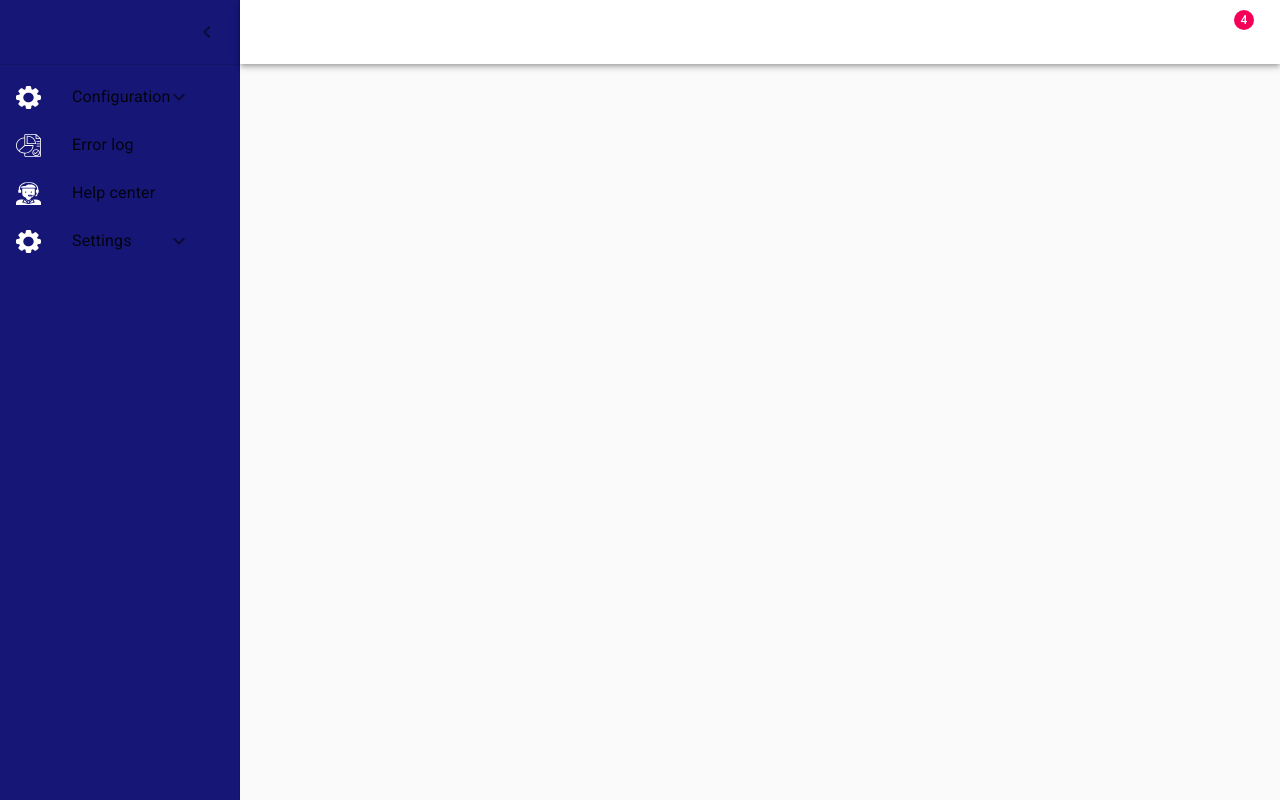
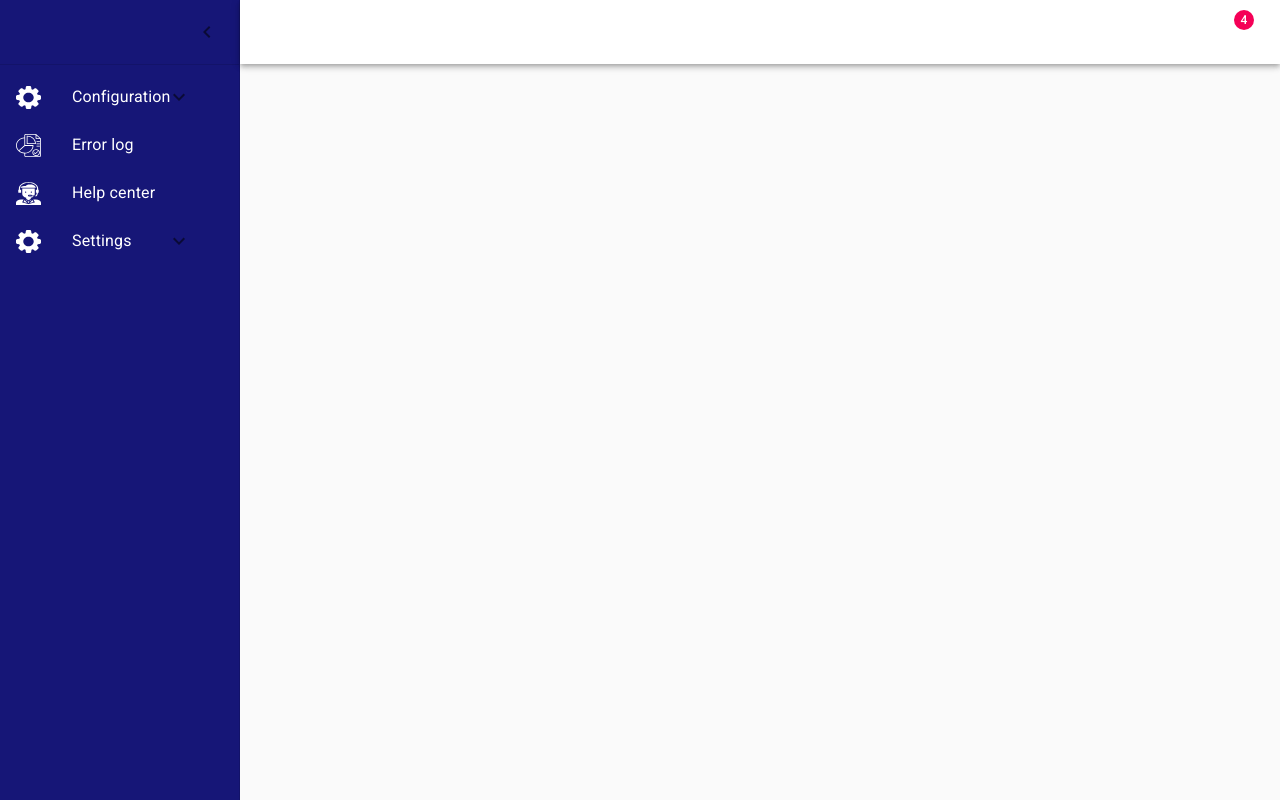
Before and after one commit to omerenma/dashboard, a React (Create React App) app: page / in a window 1280 px wide. Built offline with nearby package versions, Linux system fonts and the light colour scheme.

Commit message:
Fix settings menu

```diff
--- a/src/components/MenuList.js
+++ b/src/components/MenuList.js
@@ -9,6 +9,7 @@ import {
   PFAS,
   Calender,
   Locolu,
+  UserIcon,
 } from "./icons/icons";
 
 export const listItem = [
@@ -26,5 +27,9 @@ export const listItem = [
   },
   { name: "Error log", icon: <ErrorIcon /> },
   { name: "Help center", icon: <HelpCenter /> },
-  { name: "Settings", icon: <Setting />, children: [] },
+  {
+    name: "Settings",
+    icon: <Setting />,
+    children: [{ name: "Users", icon: <UserIcon /> }],
+  },
 ];
--- a/src/components/layout/DefaultLayout.js
+++ b/src/components/layout/DefaultLayout.js
@@ -231,19 +231,22 @@ export default function Dashboard() {
                   //selected={location.pathname === item.link}
                 >
                   <ListItemIcon>{item.icon}</ListItemIcon>
-                  <ListItemText primary={item.name} />
+                  <ListItemText
+                    primary={item.name}
+                    style={{ color: "white" }}
+                  />
                   {item.children && open && (
                     <ListItemIcon className={classes.nestedIcon}>
                       {openNest === index ? <ExpandLess /> : <ExpandMore />}
                     </ListItemIcon>
                   )}
                 </ListItem>
-                <Collapse in={openNest === index} timeout="auto" unmountOnExit>
+                <Collapse in={openNest === index} timeout="auto" unmountOnExit >
                   <List
-                  style={{backgroundColor:'white'}}
-                  component="div"
-                   disablePadding
-                   >
+                    style={{ backgroundColor: "white" }}
+                    component="div"
+                    disablePadding
+                  >
                     {item.children &&
                       item.children.map((item, index) => (
                         <ListItem
@@ -260,7 +263,6 @@ export default function Dashboard() {
                 </Collapse>
               </span>
             );
-
           })}
         </List>
       </Drawer>
```
